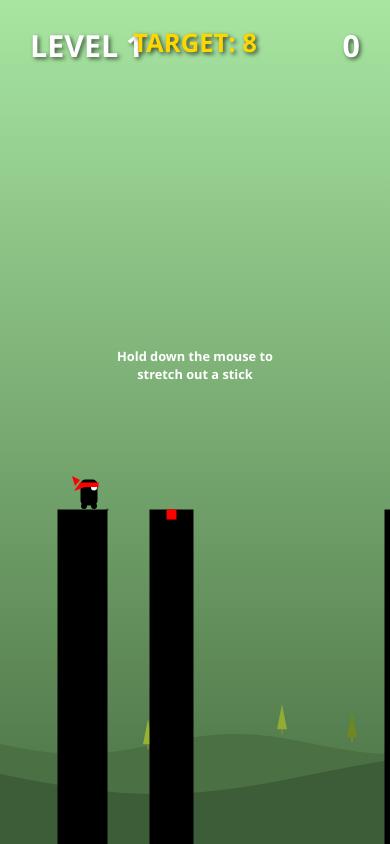
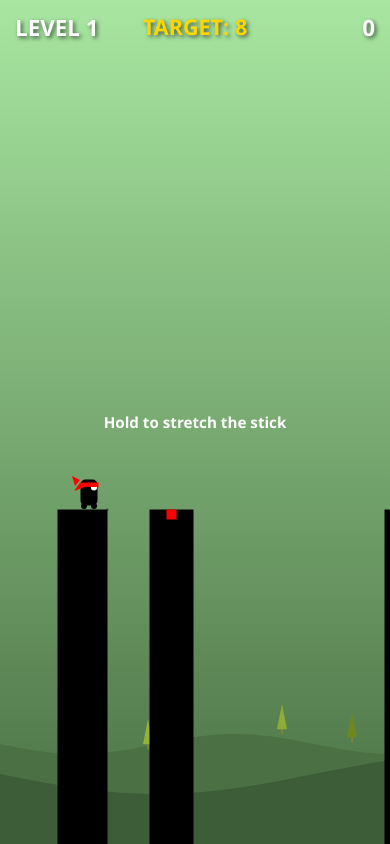
Before and after one commit to siddiqui3035/stick-hero-game, a plain HTML site: page index.html in a window 390 px wide. Drawn offline with Linux system fonts and the light colour scheme.

Commit message:
Mobile design issue fix

```diff
--- a/index.html
+++ b/index.html
@@ -45,7 +45,7 @@
       <div id="target">TARGET: <span id="targetNum">8</span></div>
       <div id="score"></div>
       <canvas id="game" width="375" height="375"></canvas>
-      <div id="introduction">Hold down the mouse to stretch out a stick</div>
+      <div id="introduction">Hold to stretch the stick</div>
       <div id="perfect">DOUBLE SCORE</div>
       <div id="levelComplete">LEVEL COMPLETE!<br />Target Reached</div>
       <button id="restart">RESTART</button>
--- a/style.css
+++ b/style.css
@@ -1,11 +1,13 @@
 html, body {
   height: 100%;
   margin: 0;
+  overflow: hidden;
 }
 
 body {
   font-family: "Segoe UI", Tahoma, Geneva, Verdana, sans-serif;
   cursor: pointer;
+  touch-action: none; /* Better touch experience */
 }
 
 .container {
@@ -14,39 +16,56 @@ body {
   align-items: center;
   height: 100%;
   position: relative;
+  background: #000;
 }
 
-#score, #level {
+#score, #level, #target {
   position: absolute;
-  top: 25px;
-  font-size: 1.9em;
+  top: 15px;
+  font-size: 1.6em;
   font-weight: 900;
   color: white;
   text-shadow: 2px 2px 4px rgba(0,0,0,0.6);
   z-index: 10;
 }
 
-#level { left: 30px; }
-#score { right: 30px; }
+#level { left: 15px; }
+#score { right: 15px; }
+
+#target {
+  top: 15px;
+  left: 50%;
+  transform: translateX(-50%);
+  font-size: 1.5em;
+  color: #ffd700;
+  white-space: nowrap;
+}
 
 #introduction {
-  width: 200px;
-  height: 150px;
+  width: 220px;
   position: absolute;
+  top: 50%;
+  left: 50%;
+  transform: translate(-50%, -50%);
   font-weight: 600;
-  font-size: 0.8em;
+  font-size: 1em;
   text-align: center;
   transition: opacity 2s;
   color: white;
+  z-index: 10;
 }
 
 #perfect {
   position: absolute;
+  top: 25%;
+  left: 50%;
+  transform: translateX(-50%);
   opacity: 0;
-  transition: opacity 2s;
+  transition: opacity 1s;
   color: #f1c40f;
-  font-size: 1.5em;
+  font-size: 1.8em;
   font-weight: bold;
+  z-index: 15;
 }
 
 #levelComplete {
@@ -67,28 +86,36 @@ body {
 }
 
 #restart {
-  width: 120px;
-  height: 120px;
+  width: 110px;
+  height: 110px;
   position: absolute;
+  top: 50%;
+  left: 50%;
+  transform: translate(-50%, -50%);
   border-radius: 50%;
   color: white;
   background-color: red;
   border: none;
   font-weight: 700;
-  font-size: 1.2em;
+  font-size: 1.1em;
   display: none;
   cursor: pointer;
   z-index: 15;
 }
 
-#target {
-  position: absolute;
-  top: 25px;
-  left: 50%;
-  transform: translateX(-50%);
-  font-size: 1.6em;
-  font-weight: 900;
-  color: #ffd700;
-  text-shadow: 2px 2px 4px rgba(0,0,0,0.7);
-  z-index: 10;
+/* Mobile Optimization */
+@media (max-width: 480px) {
+  #level, #target, #score {
+    font-size: 1.4em;
+    top: 12px;
+  }
+
+  #target {
+    font-size: 1.35em;
+  }
+
+  #introduction {
+    font-size: 0.95em;
+    width: 200px;
+  }
 }
```
